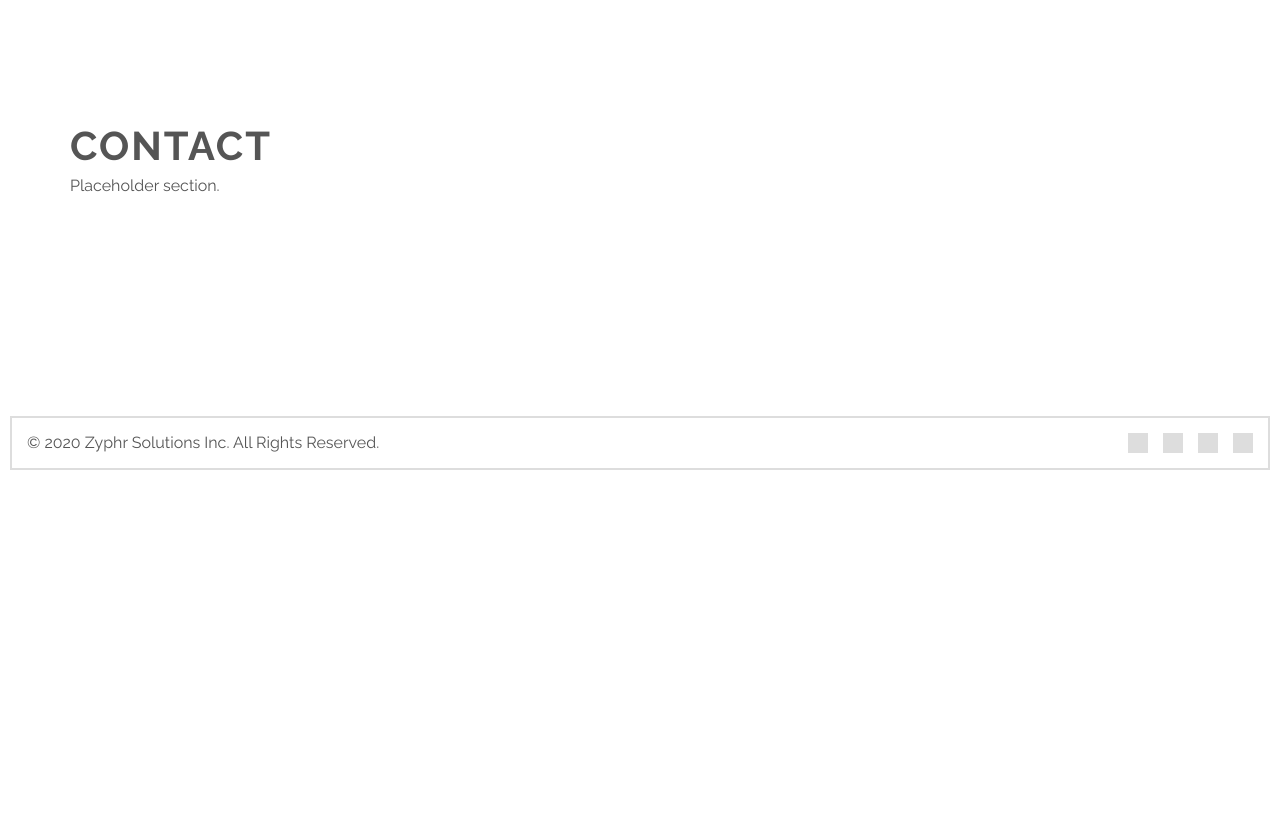
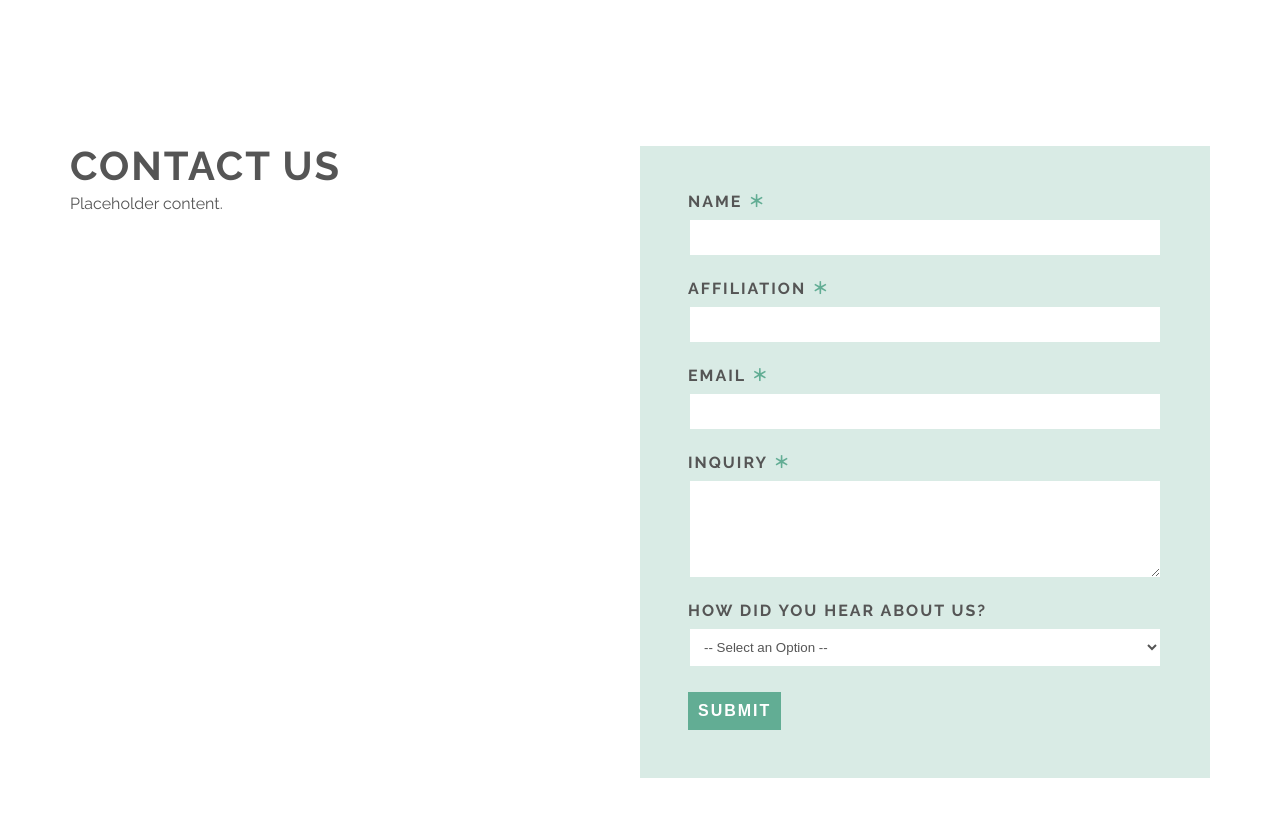
Before and after one commit to ohaanika/nextjs-website, a Next.js app: page / in a window 1280 px wide. Shown: the part 3480-4296 px from the top of the page. Before the commit the page ends 3960 px from the top, so only its background shows below. Built offline with nearby package versions, Linux system fonts and the light colour scheme; a web font is replaced by a local one.

Commit message:
feat(components, sections): add contact form

```diff
--- /dev/null
+++ b/components/formContact.js
@@ -0,0 +1,82 @@
+const FormFieldInfo = [
+  {
+    label: "Name",
+    id: "name",
+    wrapper: "input",
+    type: "text",
+    required: true,
+    placeholder: "Your full name...",
+  },
+  {
+    label: "Affiliation",
+    id: "affiliation",
+    wrapper: "input",
+    type: "text",
+    required: true,
+    placeholder: "Your company name...",
+  },
+  {
+    label: "Email",
+    id: "email",
+    wrapper: "input",
+    type: "email",
+    required: true,
+    placeholder: "Your email address...",
+  },
+  {
+    label: "Inquiry",
+    id: "inquiry",
+    wrapper: "textarea",
+    type: "text",
+    required: true,
+    placeholder: "What's your story?",
+  },
+]
+
+function displayFormField(FormField, i=null) {
+  let label_required = <span style={{color: "var(--color-primary)"}}>
+    {(FormField.required === true) ? '＊' : ''}
+  </span>
+
+  return (
+    [
+      <div className="row pb-2" key={i}>
+        <label htmlFor={FormField.id}>{FormField.label} {label_required}</label>
+      </div>,
+      <div className="row pb-4" key={i}>
+        <FormField.wrapper id={FormField.id} name={FormField.id} type={FormField.type} required></FormField.wrapper>
+      </div>
+    ]
+  )
+}
+
+const FormContact = () => {
+  return (
+    <div className="p-5" style={styles.FormContact}>
+      <form name="contact-form" method="POST" action="contact/?success=true">
+          {FormFieldInfo.map((FormField, i) => displayFormField(FormField, i))}
+          <div className="row pb-2">
+            <h6><label for="method">How did you hear about us?</label></h6>
+          </div>
+          <div className="row pb-4">
+            <select name="method" id="method">
+              <option disabled selected value> -- Select an Option -- </option>
+              <option value="recommendation">Recommendation</option>
+              <option value="google">Google Search</option>
+              <option value="social-media">Social Media</option>
+            </select>
+            </div>
+          <button type="submit" value="submit">Submit</button>
+      </form>
+    </div>
+  )
+}
+
+export default FormContact
+
+const styles = {
+  FormContact: {
+    backgroundColor: 'var(--color-primary-light)',
+    // border: '2px solid var(--color-border)',
+  },
+}
--- a/sections/contact.js
+++ b/sections/contact.js
@@ -1,11 +1,21 @@
 import Section from '../components/section'
+import SectionContentBlock from '../components/sectionContentBlock'
+import FormContact from '../components/formContact'
 
 const Contact = () => (
   <Section id="contact">
-    <h3>Contact</h3>
-    <p>
-      Placeholder section.
-    </p>
+    <div className="row no-gutters">
+      <div className="col-lg-6 col-md-12 col-sm-12">
+        <SectionContentBlock heading="Contact Us">
+          <p>
+            Placeholder content.
+          </p>
+        </SectionContentBlock>
+      </div>
+      <div className="col-lg-6 col-md-12 col-sm-12">
+        <FormContact/>
+      </div>
+    </div>
   </Section>
 )
 
```
